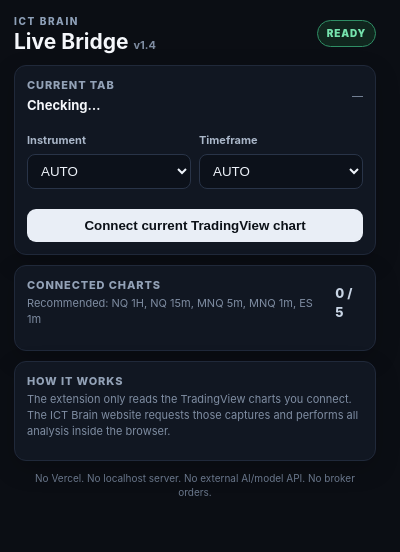
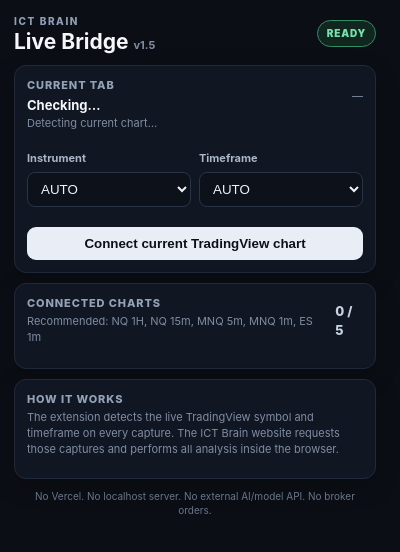
Before and after one commit to grobentham/iron-brain, a browser extension: page live-bridge/popup.html in a window 400 px wide. Drawn offline with Linux system fonts and the light colour scheme.

Commit message:
Show current chart detection in popup

```diff
--- a/live-bridge/popup.html
+++ b/live-bridge/popup.html
@@ -9,12 +9,13 @@
 <body>
   <main>
     <header>
-      <div><p class="eyebrow">ICT BRAIN</p><h1>Live Bridge <span class="mini">v1.4</span></h1></div>
+      <div><p class="eyebrow">ICT BRAIN</p><h1>Live Bridge <span class="mini">v1.5</span></h1></div>
       <span id="browserState" class="badge on">READY</span>
     </header>
 
     <section class="card current">
       <div class="row between"><div><p class="label">Current tab</p><p id="currentTab" class="value">Checking…</p></div><span id="tabState" class="mini">—</span></div>
+      <p id="detectedMeta" class="hint">Detecting current chart…</p>
       <div class="grid2">
         <label>Instrument<select id="instrument"><option>AUTO</option><option>NQ</option><option>MNQ</option><option>ES</option></select></label>
         <label>Timeframe<select id="timeframe"><option>AUTO</option><option>1m</option><option>3m</option><option>5m</option><option>15m</option><option>30m</option><option>1H</option><option>4H</option><option>1D</option></select></label>
@@ -29,12 +30,12 @@
 
     <section class="card">
       <p class="label">How it works</p>
-      <p class="hint">The extension only reads the TradingView charts you connect. The ICT Brain website requests those captures and performs all analysis inside the browser.</p>
+      <p class="hint">The extension detects the live TradingView symbol and timeframe on every capture. The ICT Brain website requests those captures and performs all analysis inside the browser.</p>
       <p id="error" class="error"></p>
     </section>
 
     <p class="foot">No Vercel. No localhost server. No external AI/model API. No broker orders.</p>
   </main>
-  <script src="popup-v14.js"></script>
+  <script src="popup-v15.js"></script>
 </body>
 </html>
```
